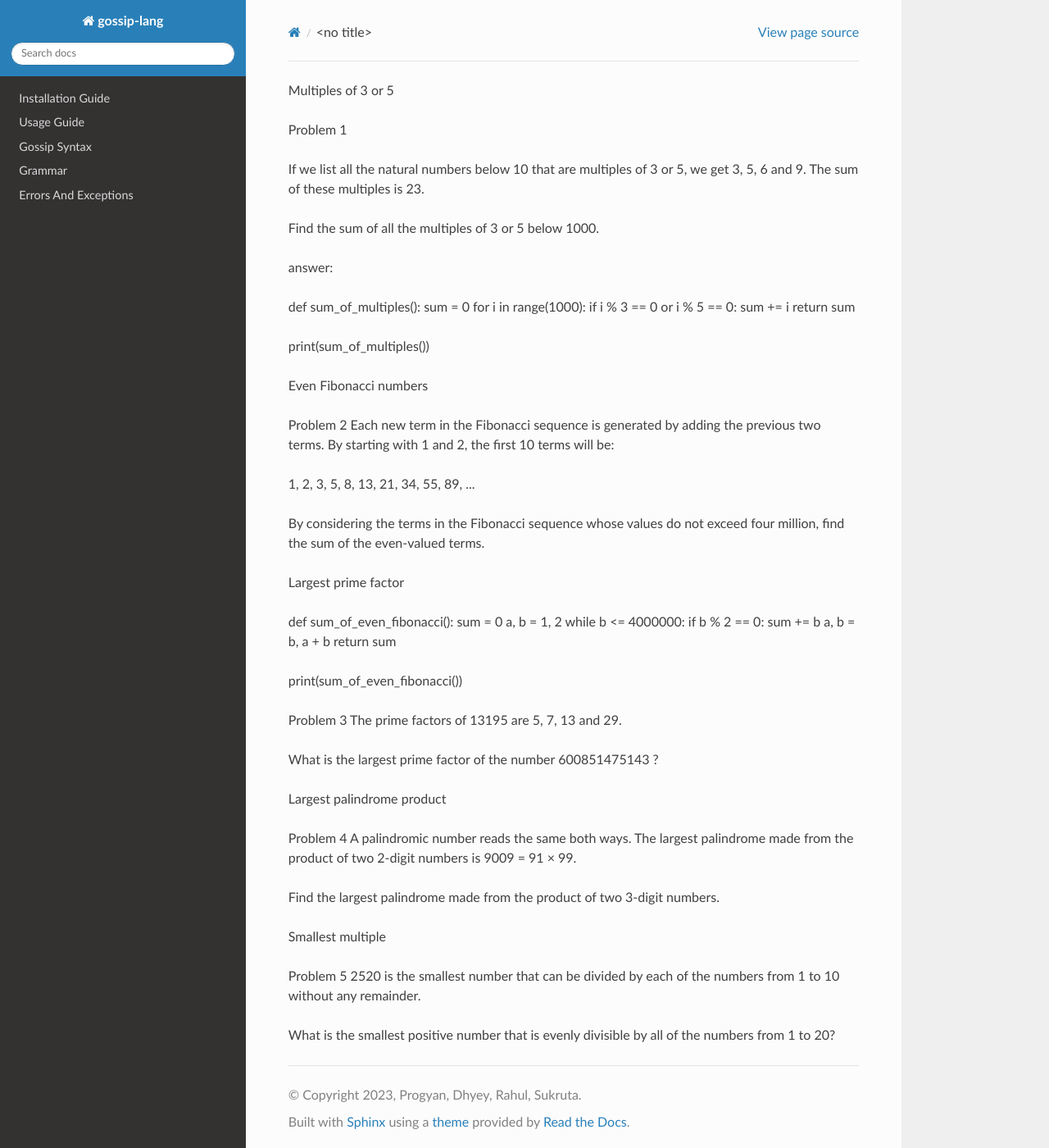
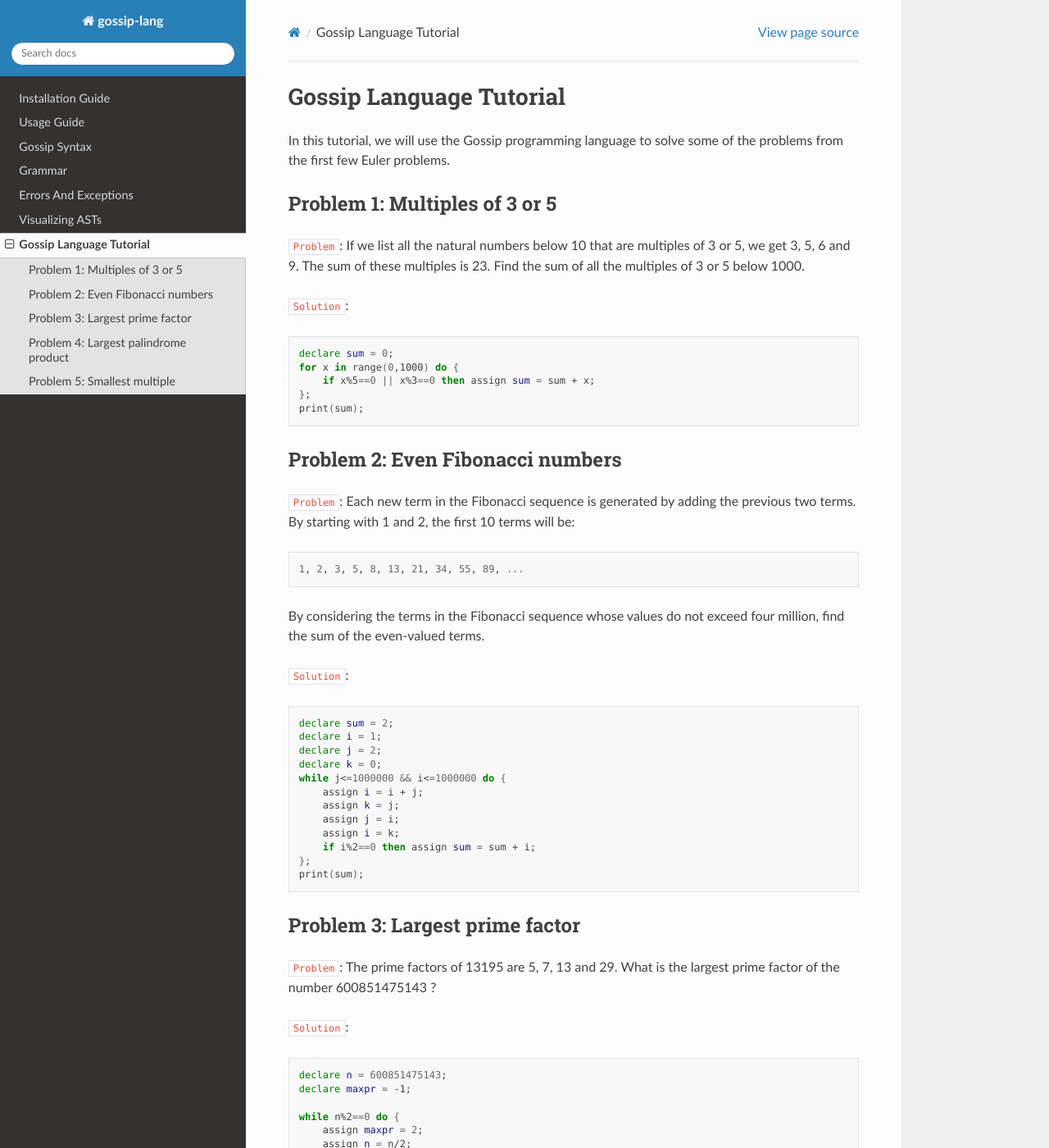
Before and after one commit to plugyawn/gossip, a Sphinx documentation site: the page built from docs/source/tutorial.md, in a window 1280 px wide and 1400 px high. Shown: the whole window at 82% size. Built offline with Sphinx 7.4.7 and the Read the Docs theme 2.0.0, drawn with Linux system fonts in a browser that asks for light colours; some of the changed text lies outside the part shown.

Commit message:
added some more info to the tutorial and index pages

````diff
--- a/docs/source/tutorial.md
+++ b/docs/source/tutorial.md
@@ -1,60 +1,82 @@
-Multiples of 3 or 5
+# Gossip Language Tutorial
 
-Problem 1
+In this tutorial, we will use the Gossip programming language to solve some of the problems from the first few Euler problems.
 
-If we list all the natural numbers below 10 that are multiples of 3 or 5, we get 3, 5, 6 and 9. The sum of these multiples is 23.
+## Problem 1: Multiples of 3 or 5
+`Problem`: If we list all the natural numbers below 10 that are multiples of 3 or 5, we get 3, 5, 6 and 9. The sum of these multiples is 23. Find the sum of all the multiples of 3 or 5 below 1000.
 
-Find the sum of all the multiples of 3 or 5 below 1000.
+`Solution`:
 
-answer:
+```bash
+declare sum = 0;
+for x in range(0,1000) do {
+    if x%5==0 || x%3==0 then assign sum = sum + x;
+};
+print(sum);
+```
 
-def sum_of_multiples():
-    sum = 0
-    for i in range(1000):
-        if i % 3 == 0 or i % 5 == 0:
-            sum += i
-    return sum
-
-print(sum_of_multiples())
-
-Even Fibonacci numbers
-
-Problem 2
-Each new term in the Fibonacci sequence is generated by adding the previous two terms. By starting with 1 and 2, the first 10 terms will be:
-
+## Problem 2: Even Fibonacci numbers
+`Problem`: Each new term in the Fibonacci sequence is generated by adding the previous two terms. By starting with 1 and 2, the first 10 terms will be:
+```
 1, 2, 3, 5, 8, 13, 21, 34, 55, 89, ...
-
+```
 By considering the terms in the Fibonacci sequence whose values do not exceed four million, find the sum of the even-valued terms.
 
-Largest prime factor
+`Solution`:
 
-def sum_of_even_fibonacci():
-    sum = 0
-    a, b = 1, 2
-    while b <= 4000000:
-        if b % 2 == 0:
-            sum += b
-        a, b = b, a + b
-    return sum
+```bash
+declare sum = 2;
+declare i = 1;
+declare j = 2;
+declare k = 0;
+while j<=1000000 && i<=1000000 do {
+    assign i = i + j;
+    assign k = j;
+    assign j = i;
+    assign i = k;
+    if i%2==0 then assign sum = sum + i;
+};
+print(sum);
+```
+## Problem 3: Largest prime factor
+`Problem`: The prime factors of 13195 are 5, 7, 13 and 29. What is the largest prime factor of the number 600851475143 ?
 
-print(sum_of_even_fibonacci())
+`Solution`:
+```bash
+declare n = 600851475143;
+declare maxpr = -1;
 
+while n%2==0 do {
+    assign maxpr = 2;
+    assign n = n/2;
+}
 
-Problem 3
-The prime factors of 13195 are 5, 7, 13 and 29.
+declare i = 3;
 
-What is the largest prime factor of the number 600851475143 ?
+while i*i<=n do {
+    while n%i==0 do {
+        assign maxpr = i;
+        assign n = n/i;
+    }
+    assign i = i+2;
+}
 
-Largest palindrome product
+if n>2 then print(n); else print(maxpr);
+```
+## Problem 4: Largest palindrome product
+`Problem`: A palindromic number reads the same both ways. The largest palindrome made from the product of two 2-digit numbers is 9009 = 91 × 99. Find the largest palindrome made from the product of two 3-digit numbers.
 
-Problem 4
-A palindromic number reads the same both ways. The largest palindrome made from the product of two 2-digit numbers is 9009 = 91 × 99.
+`Solution`:
 
-Find the largest palindrome made from the product of two 3-digit numbers.
+```bash
+// TODO: Add solution
+```
+## Problem 5: Smallest multiple
+`Problem`: 2520 is the smallest number that can be divided by each of the numbers from 1 to 10 without any remainder. What is the smallest positive number that is evenly divisible by all of the numbers from 1 to 20?
 
-Smallest multiple
+`Solution`:
 
-Problem 5
-2520 is the smallest number that can be divided by each of the numbers from 1 to 10 without any remainder.
-
-What is the smallest positive number that is evenly divisible by all of the numbers from 1 to 20?
+```bash
+// TODO: Add solution
+```
+That concludes this tutorial on using Gossip to solve some of the Euler problems. We encourage you to try solving the remaining problems on your own.
````
Also changed, not shown: docs/source/index.md (+18 -0 lines).
